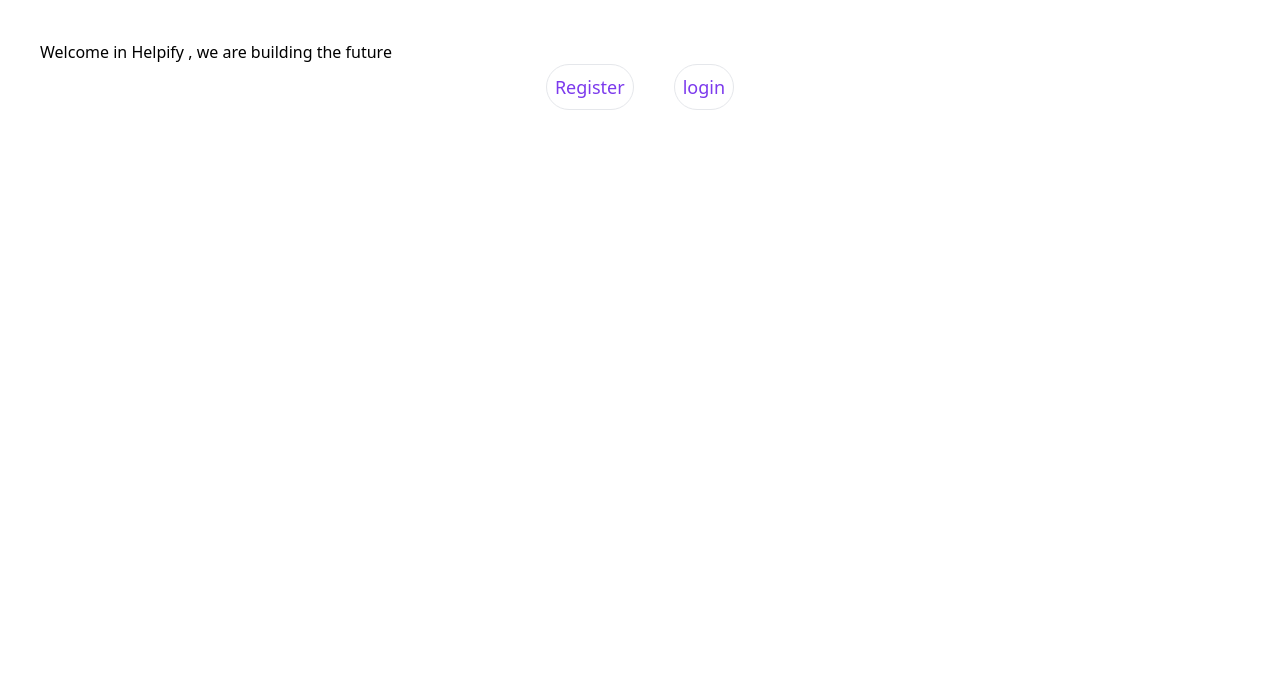
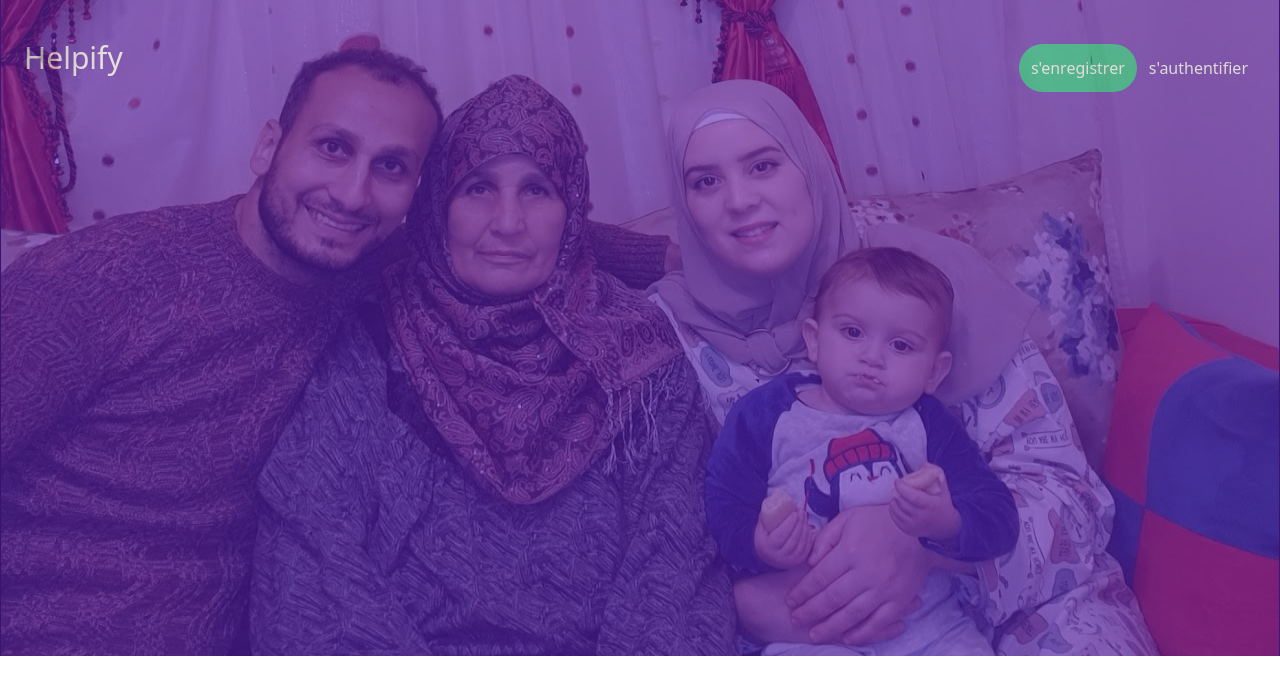
Before and after one commit to onceLearner/helpify-v1, a React (Create React App) app: page / in a window 1280 px wide. Shown: the top 694 px of the page. Built offline with nearby package versions, Linux system fonts and the light colour scheme.

Commit message:
new commit

```diff
--- a/src/Home.js
+++ b/src/Home.js
@@ -1,20 +1,34 @@
 import React from 'react'
+import Img from "./moroccan1.jpg"
 import { Link } from "@reach/router"
 
 const Home = () => {
     return (
-        <div className="p-10">
+        <div className="flex flex-col  w-full">
+            <div className=" relative" style={{ height: "82vh" }}>
 
-            <p>Welcome in Helpify , we are  building the future</p>
+                <img className="w-full h-full  " src={Img} />
 
-            <div className="flex items-center justify-center gap-10">
-                <Link to="/register">
-                    <p className="text-lg border p-2 text-purple-600 rounded-3xl">Register</p>
-                </Link>
+                <div className=" absolute top-0 right-0 left-0  bottom-0 bg-purple-800 opacity-60 z-20 text-white ">
+                    <span className="z-30 text-white text-3xl relative top-10 left-6  py-10 capitalize"> helpify</span>
 
-                <Link to="/login">
-                    <p className="text-lg border p-2 text-purple-600 rounded-3xl">login</p>
-                </Link>
+                    <div className="flex items-center  space-x-3 absolute right-6 p-2 ">
+                        <Link to="/register" >
+                            <button className="bg-green-500 p-3  rounded-3xl"> s'enregistrer</button>
+                        </Link>
+                        <Link to="signin">
+                            <button > s'authentifier</button>
+                        </Link>
+                    </div>
+
+
+
+
+
+                </div>
+
+
+
             </div>
 
         </div>
```
Also changed, not shown: src/moroccan1.jpg (added).
